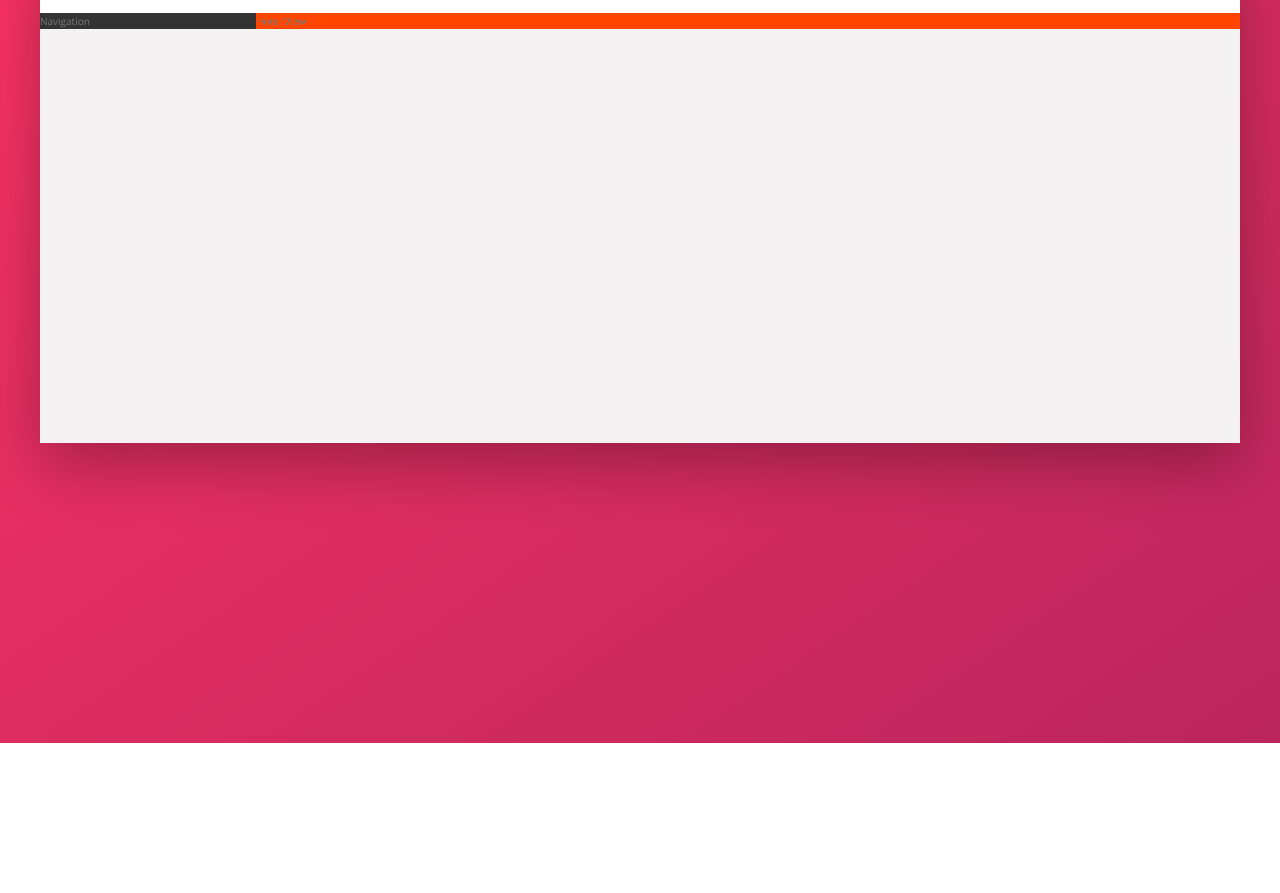
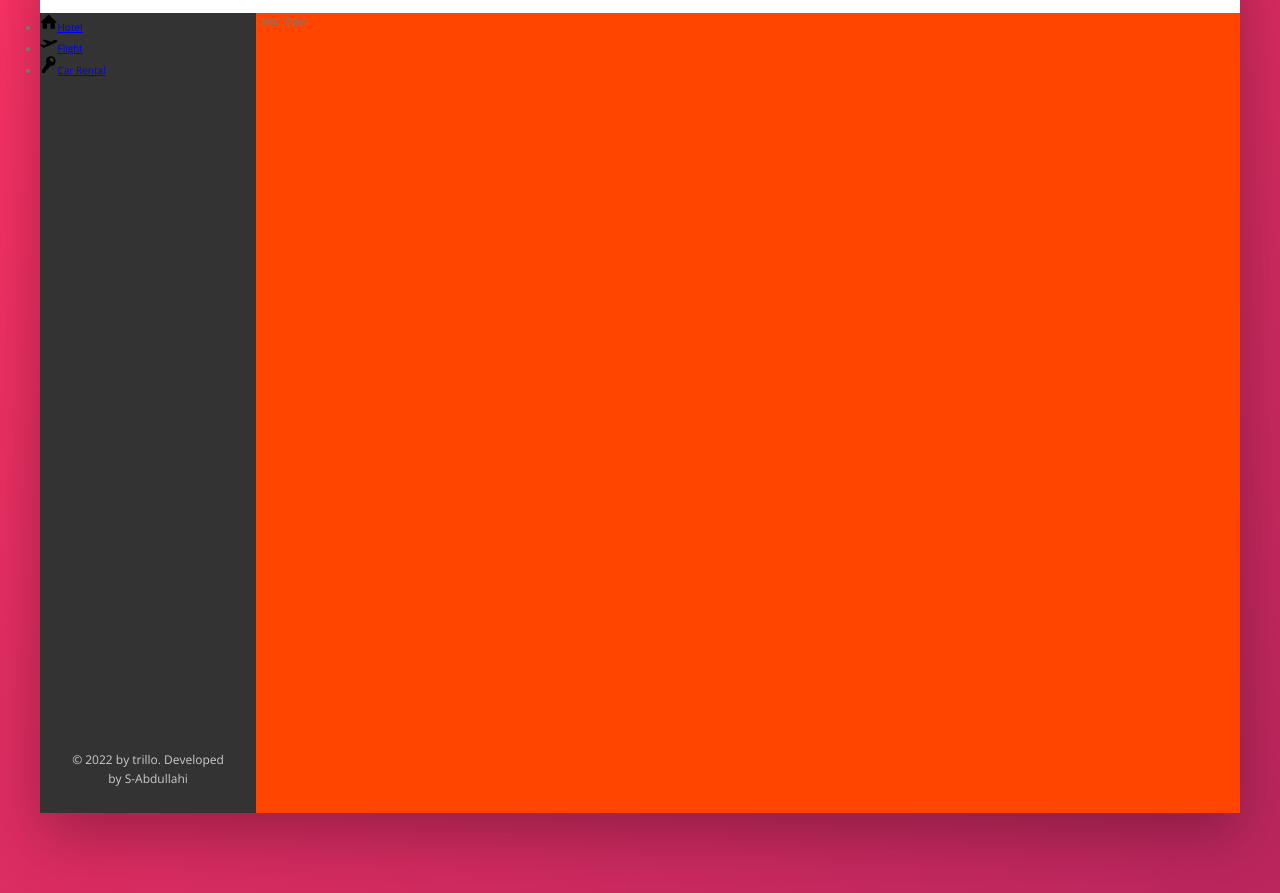
Before and after one commit to S-Abdullahi/trillo, a website: page index.html in a window 1280 px wide. Shown: the part 137-1030 px from the top of the page. Before the commit the page ends 880 px from the top, so only its background shows below. Drawn offline with nearby package versions, Linux system fonts and the light colour scheme.

Commit message:
side bar

```diff
--- a/index.html
+++ b/index.html
@@ -45,7 +45,35 @@
             </header>
             <div class="content">
                 <nav class="sidebar">
-                    Navigation
+                    <ul class="side-nav">
+                        <li class="side-nav__item">
+                            <a href="#" class="side-nav__link">
+                                <svg class="side-nav__icon">
+                                    <use xlink:href="img/sprite.svg#icon-home"></use>
+                                    <span>Hotel</span>
+                                </svg>
+                            </a>
+                        </li>
+                        <li class="side-nav__item">
+                            <a href="#" class="side-nav__link">
+                                <svg class="side-nav__icon">
+                                    <use xlink:href="img/sprite.svg#icon-aircraft-take-off"></use>
+                                    <span>Flight</span>
+                                </svg>
+                            </a>
+                        </li>
+                        <li class="side-nav__item">
+                            <a href="#" class="side-nav__link">
+                                <svg class="side-nav__icon">
+                                    <use xlink:href="img/sprite.svg#icon-key"></use>
+                                    <span>Car Rental</span>
+                                </svg>
+                            </a>
+                        </li>
+                    </ul>
+                    <div class="legal">
+                        &copy; 2022 by trillo. Developed by S-Abdullahi
+                    </div>
                 </nav>
                 <main class="hotel-view">
                     Hotel View
--- a/sass/_component.scss
+++ b/sass/_component.scss
@@ -115,3 +115,28 @@
     }
 
 }
+
+
+//SIDE NAVIAGATION
+.side-nav{
+    &__item{
+
+    }
+
+    &__link{
+
+    }
+
+    &__icon{
+        width: 1.75rem;
+        height: 1.75rem;
+    }
+}
+
+//LEGAL TEXT
+.legal{
+    font-size: 1.2rem;
+    color: var(--color-grey-light-4);
+    text-align: center;
+    padding: 2.5rem;
+}
--- a/sass/_layout.scss
+++ b/sass/_layout.scss
@@ -24,11 +24,15 @@
 .sidebar{
     background-color: var(--color-grey-dark-1);
     flex: 0 0 18%;
+
+    display: flex;
+    flex-direction: column;
+    justify-content: space-between;
 }
 
 .hotel-view{
     background-color: #fff;
     background-color: orangered;
     flex: 1;
-
+    height: 80rem;
 }
```
Also changed, not shown: css/style.css.
